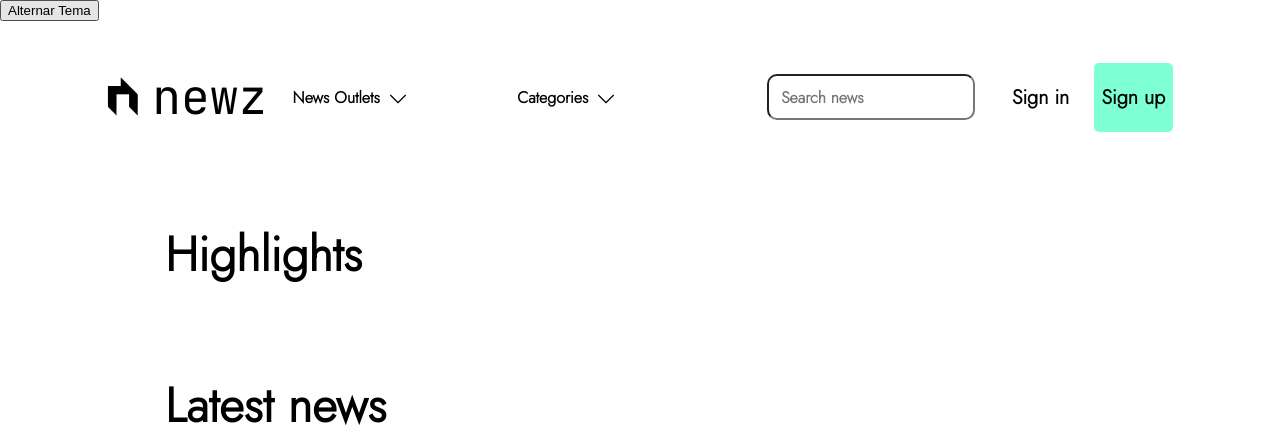
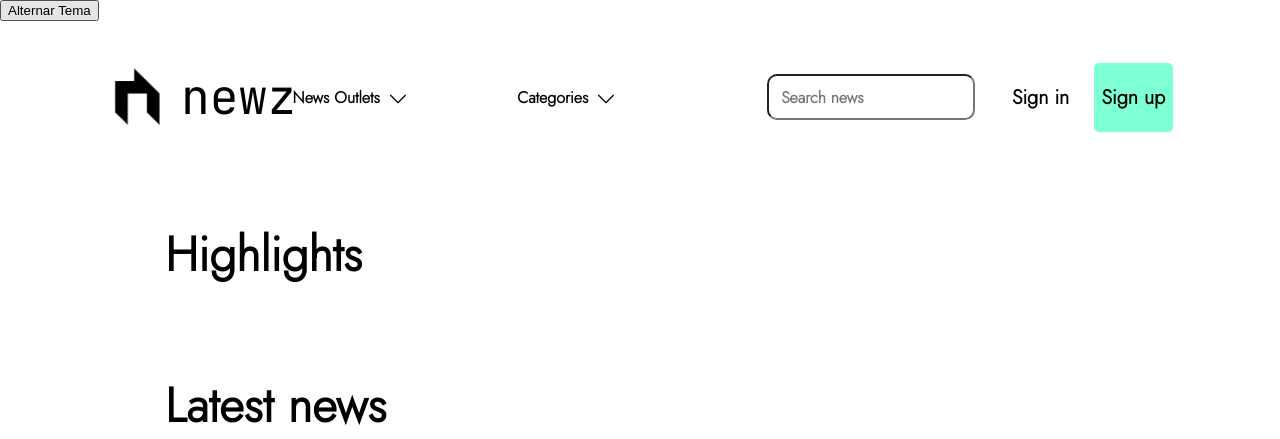
Before and after one commit to GabrielSiqueira1/Newz, a Django app: page / in a window 1280 px wide. Shown: the top 439 px of the page. Run offline with Django 4.2, Linux system fonts and the light colour scheme; data that the repository does not hold is empty.

Commit message:
Reasjutes

```diff
--- a/static/css/style.css
+++ b/static/css/style.css
@@ -24,9 +24,9 @@
 }
 
 .light-theme .icon {
-    width: 50%;
+    width: 75%;
     height: auto;
-    max-width:50%;
+    max-width:75%;
 }
 
 .light-theme .icon2 {
```
